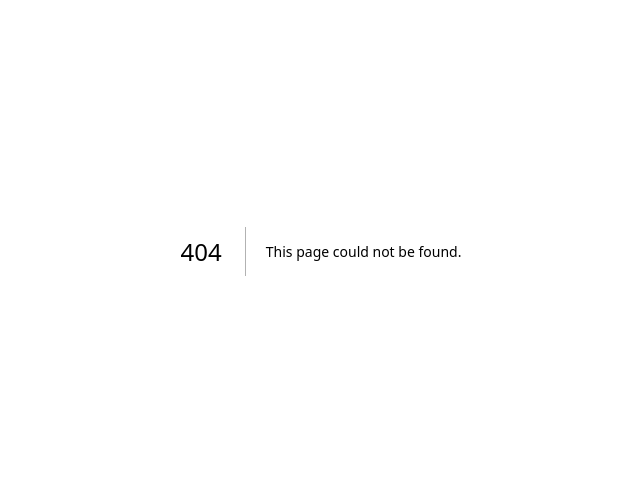
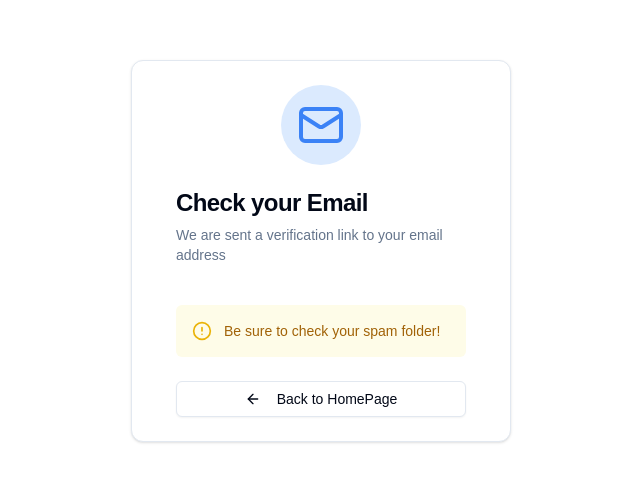
Before and after one commit to Mohamadi12/invoice, a Next.js app: page /verify in a window 1280 px wide. Before the commit this address had no page. Shown: the part 149-630 px from the top of the page, without its empty margins (319-959 px from the left). Built offline with nearby package versions, Linux system fonts and the light colour scheme.

Commit message:
Implement Authentication and verify route

```diff
--- /dev/null
+++ b/src/app/dashboard/page.tsx
@@ -0,0 +1,20 @@
+import { Button } from '@/components/ui/button'
+import { userRequire } from '@/hooks/user-require'
+import { signOut } from '@/lib/auth'
+import React from 'react'
+
+const DashboardLayout = async() => {
+  const session = await userRequire()
+  return (
+    <div>
+      <form action={async() =>{
+        "use server"
+        await signOut()
+      }}>
+       <Button>Sign out</Button>
+      </form>
+    </div>
+  )
+}
+
+export default DashboardLayout
--- a/src/app/login/page.tsx
+++ b/src/app/login/page.tsx
@@ -1,4 +1,4 @@
-import { Button } from "@/components/ui/button";
+import { SubmitButton } from "@/components/globale/submit-button";
 import {
   Card,
   CardContent,
@@ -8,10 +8,17 @@ import {
 } from "@/components/ui/card";
 import { Input } from "@/components/ui/input";
 import { Label } from "@/components/ui/label";
-import { signIn } from "@/lib/auth";
-import React from "react";
+import { auth, signIn } from "@/lib/auth";
+import { redirect } from "next/navigation";
 
-const Login = () => {
+
+const Login = async() => {
+  const session = await auth();
+
+  if(session?.user) {
+    redirect('/dashboard')
+  }
+
   return (
     <>
       <div className="flex h-screen items-center justify-center px-4">
@@ -34,7 +41,7 @@ const Login = () => {
                 <Label>Email</Label>
                 <Input type="email" name="email" placeholder="test@gmail.com" />
               </div>
-              <Button>Submit</Button>
+              <SubmitButton />
             </form>
           </CardContent>
         </Card>
--- /dev/null
+++ b/src/app/verify/page.tsx
@@ -0,0 +1,53 @@
+import { buttonVariants } from "@/components/ui/button";
+import {
+  Card,
+  CardContent,
+  CardDescription,
+  CardFooter,
+  CardHeader,
+  CardTitle,
+} from "@/components/ui/card";
+import { AlertCircle, ArrowLeft, Mail } from "lucide-react";
+import Link from "next/link";
+import React from "react";
+
+const Verify = () => {
+  return (
+    <div className="min-h-screen flex items-center justify-center w-full">
+      <Card className="w-[380px] px-5">
+        <CardHeader>
+          <div className="mb-4 mx-auto flex size-20 items-center justify-center rounded-full bg-blue-100">
+            <Mail className="size-12 text-blue-500" />
+          </div>
+          <CardTitle className="text-2xl font-bold">Check your Email</CardTitle>
+          <CardDescription>
+            We are sent a verification link to your email address
+          </CardDescription>
+        </CardHeader>
+        <CardContent>
+          <div className="mt-4 rounded-md bg-yellow-50 border-yellow-300 p-4">
+            <div className="flex items-center">
+              <AlertCircle className="size-5 text-yellow-500" />
+              <p className="text-sm font-medium text-yellow-700 ml-3">
+                Be sure to check your spam folder!
+              </p>
+            </div>
+          </div>
+        </CardContent>
+        <CardFooter>
+          <Link
+            href="/"
+            className={buttonVariants({
+              className: "w-full",
+              variant: "outline",
+            })}
+          >
+            <ArrowLeft className="mr-2 size-4" /> Back to HomePage
+          </Link>
+        </CardFooter>
+      </Card>
+    </div>
+  );
+};
+
+export default Verify;
--- /dev/null
+++ b/src/components/globale/submit-button.tsx
@@ -0,0 +1,23 @@
+"use client";
+
+import { useFormStatus } from "react-dom";
+import { Button } from "@/components/ui/button"
+import { Loader2 } from "lucide-react";
+
+export function SubmitButton() {
+  const { pending } = useFormStatus();
+  return (
+    <>
+      {pending ? (
+        <Button disabled className="w-full">
+          <Loader2 className="size-4 animate-spin mr-2" />
+          Please wait..
+        </Button>
+      ) : (
+        <Button type="submit" className="w-full">
+          Submit
+        </Button>
+      )}
+    </>
+  );
+}
--- /dev/null
+++ b/src/hooks/user-require.ts
@@ -0,0 +1,12 @@
+import { auth } from "@/lib/auth";
+import { redirect } from "next/navigation";
+
+export async function userRequire() {
+  const session = await auth();
+
+  if (!session?.user) {
+    return redirect("/login");
+  }
+
+  return session;
+}
--- a/src/lib/auth.ts
+++ b/src/lib/auth.ts
@@ -18,4 +18,7 @@ export const { handlers, signIn, signOut, auth } = NextAuth({
       from: process.env.EMAIL_FROM,
     }),
   ],
+  pages: {
+    verifyRequest: "/verify",
+  }
 });
```
